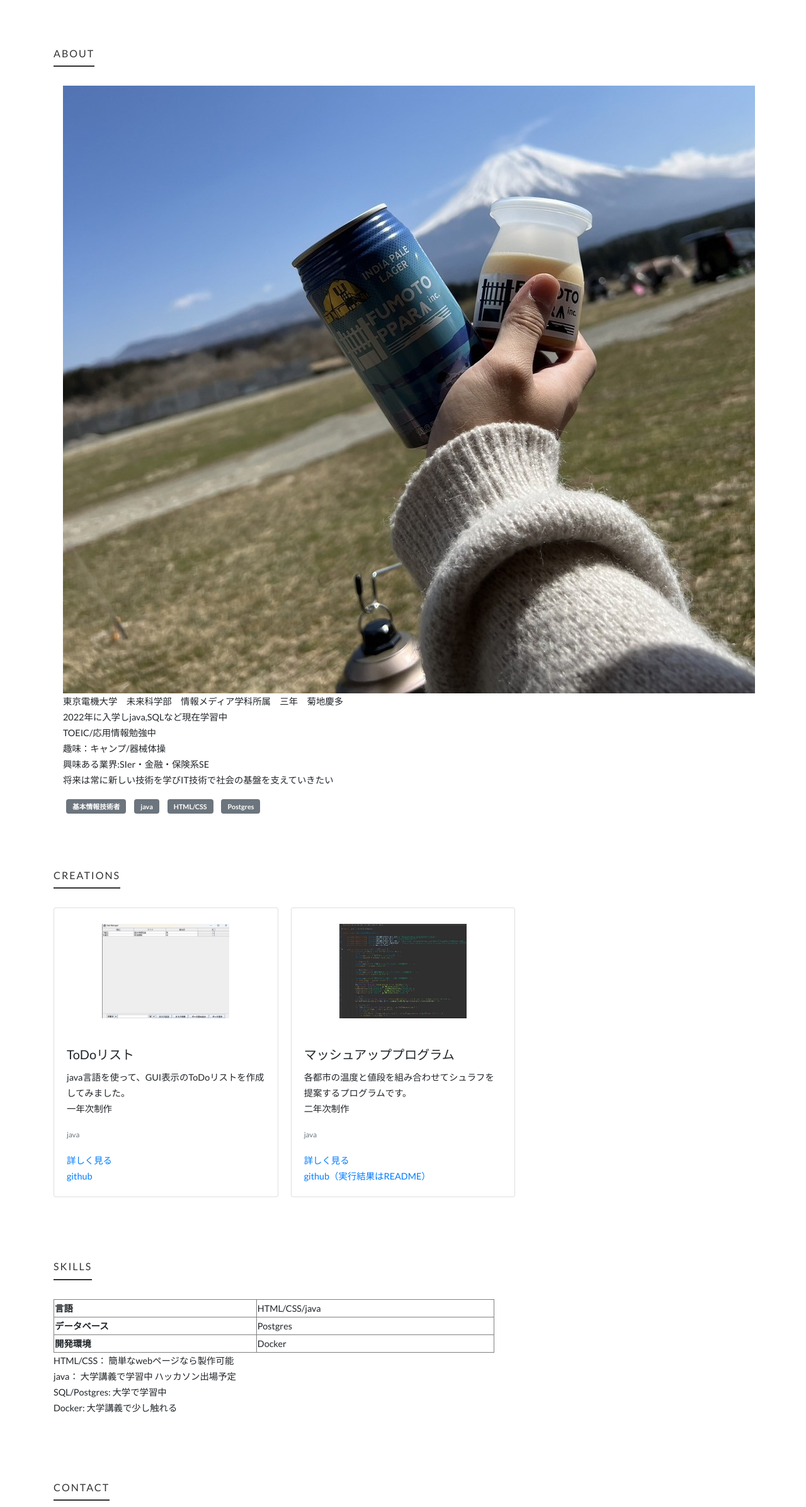
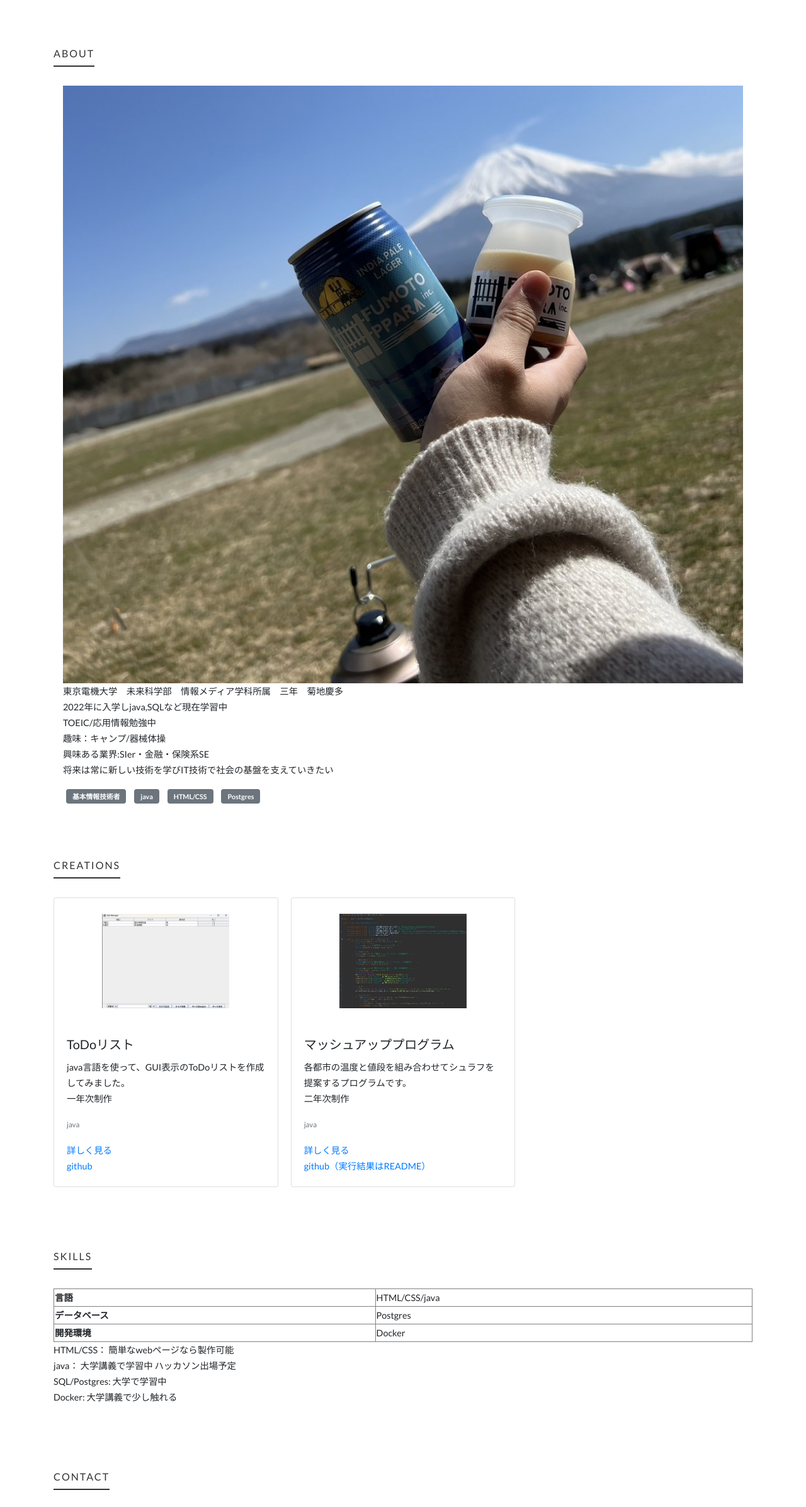
Before and after one commit to CampKK/CampKK.github.io, a plain HTML site: page index.html in a window 1280 px wide. Shown: the part 78-2471 px from the top of the page at 63% size. Drawn offline with nearby package versions, Linux system fonts and the light colour scheme.

Commit message:
Update index.html

```diff
--- a/index.html
+++ b/index.html
@@ -48,7 +48,7 @@
         <div class="container">
             <div class="row">
                 <div class="col-sm col-md-auto">
-                    <img src="topweb.jpg" />
+                    <img src="topweb.jpg"width="100%" height="100%" />
                 </div>
                 <div class="col-sm">
                     <p>
@@ -103,7 +103,7 @@
     <!---------------------------------------------------------------------------------WORKS---------------------------------------------------------------------------------->
     <div class="container py-4" id="skills">
         <h2>SKILLS</h2>
-        <table border="1" width="700">
+        <table border="1" width="100%" height="100%">
             <tr>
             <th>言語</th>
             <td>HTML/CSS/java</td>
```
